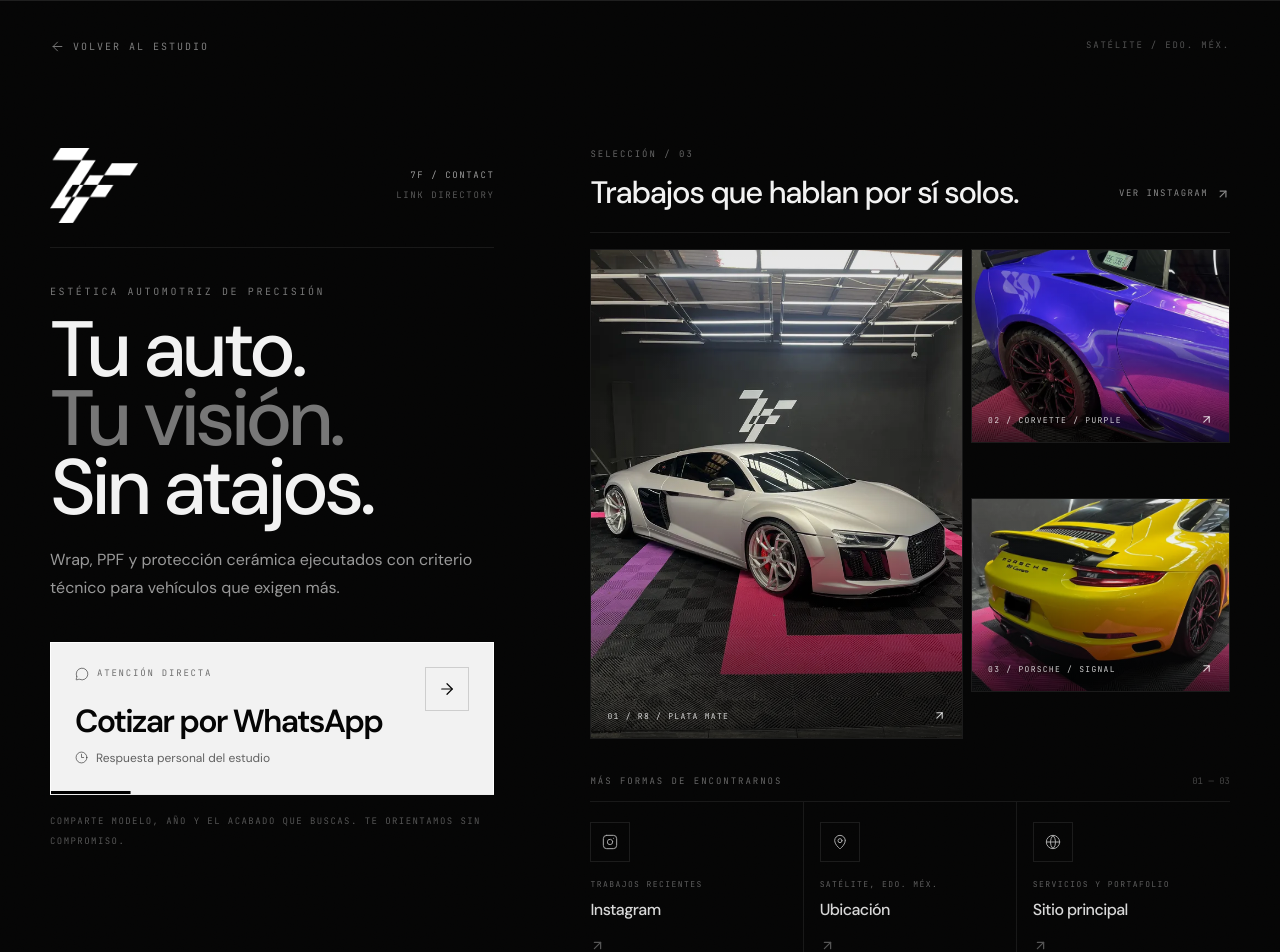
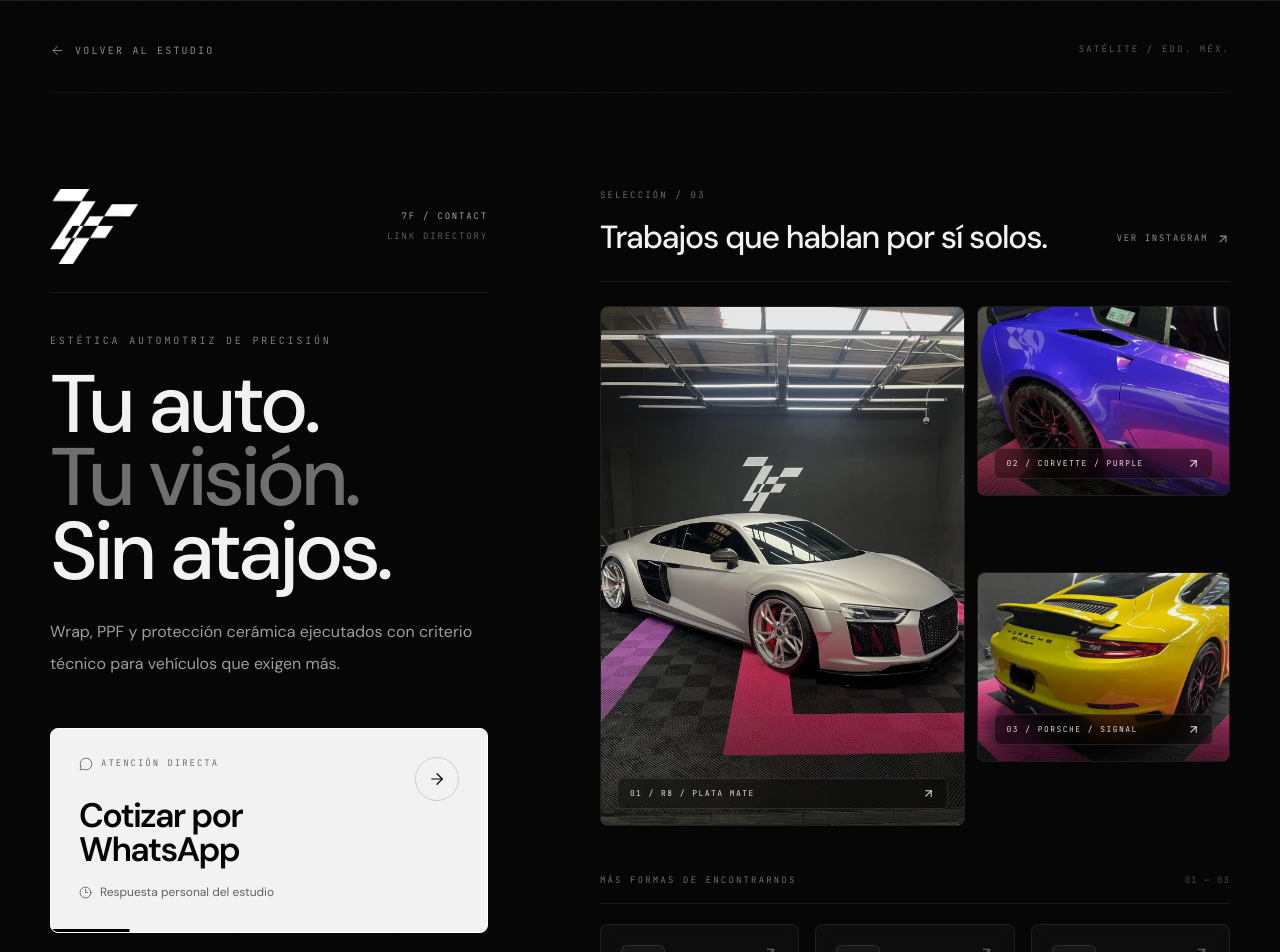
Before and after one commit to LeonardoTemporal/qr-hub-analytics, a React (Vite) app in the folder frontend/: page /enlaces in a window 1280 px wide. Shown: the top 952 px of the page. Built offline with nearby package versions, Linux system fonts and the light colour scheme; no server answers.

Commit message:
style: refine links hub visual hierarchy

```diff
--- a/frontend/src/pages/EnlacesPage.tsx
+++ b/frontend/src/pages/EnlacesPage.tsx
@@ -5,7 +5,7 @@ import {
   Clock3,
   MessageCircle,
 } from "lucide-react";
-import { useEffect, useRef } from "react";
+import { useEffect, useRef, type MouseEvent } from "react";
 import LocationSoftPrompt from "../components/LocationSoftPrompt";
 import { contactLinks, type LinkItem } from "../data/links";
 import { useLenis } from "../hooks/useLenis";
@@ -46,6 +46,12 @@ function recordLinkClick(item: LinkItem): void {
     element_id: item.analyticsId,
     metadata: { destination: item.href },
   });
+}
+
+function trackSheen(event: MouseEvent<HTMLElement>): void {
+  const rect = event.currentTarget.getBoundingClientRect();
+  event.currentTarget.style.setProperty("--mouse-x", `${event.clientX - rect.left}px`);
+  event.currentTarget.style.setProperty("--mouse-y", `${event.clientY - rect.top}px`);
 }
 
 export default function EnlacesPage() {
@@ -107,29 +113,29 @@ export default function EnlacesPage() {
   return (
     <main
       ref={rootRef}
-      className="relative min-h-dvh overflow-x-clip bg-[#050505] px-4 pb-10 pt-4 font-sans text-[#f2f2f2] sm:px-6 sm:pb-14 sm:pt-6 lg:px-10"
+      className="relative min-h-dvh overflow-x-clip bg-[#050505] px-5 pb-16 pt-5 font-sans text-[#f2f2f2] sm:px-8 sm:pb-20 sm:pt-7 lg:px-12"
     >
       <div className="precision-grid opacity-65" aria-hidden="true" />
       <div className="film-grain fixed inset-0" aria-hidden="true" />
       <div className="pointer-events-none fixed inset-x-0 top-0 h-px bg-white/10" aria-hidden="true" />
       <LocationSoftPrompt />
 
-      <header className="relative z-10 mx-auto flex w-full max-w-[1180px] items-center justify-between">
+      <header className="relative z-10 mx-auto flex w-full max-w-[1180px] items-center justify-between border-b border-white/[0.06] pb-5">
         <a
           href="/"
-          className="focus-ring enlaces-copy inline-flex min-h-11 items-center gap-2 font-mono text-[10px] uppercase tracking-[0.2em] text-[#7d7d7d] transition-colors hover:text-white"
+          className="focus-ring enlaces-copy inline-flex min-h-11 items-center gap-2.5 font-mono text-[10px] uppercase tracking-[0.22em] text-[#8a8a8a] transition-colors duration-300 hover:text-white"
         >
           <ArrowLeft size={15} strokeWidth={1.5} />
           Volver al estudio
         </a>
-        <span className="enlaces-copy hidden font-mono text-[9px] uppercase tracking-[0.2em] text-[#525252] sm:block">
+        <span className="enlaces-copy hidden font-mono text-[9px] uppercase tracking-[0.24em] text-[#5a5a5a] sm:block">
           Satélite / Edo. Méx.
         </span>
       </header>
 
-      <div className="relative z-10 mx-auto mt-10 grid w-full max-w-[1180px] gap-12 sm:mt-14 lg:mt-20 lg:grid-cols-[minmax(0,0.82fr)_minmax(520px,1.18fr)] lg:gap-16 xl:gap-24">
+      <div className="relative z-10 mx-auto mt-12 grid w-full max-w-[1180px] gap-14 sm:mt-16 lg:mt-24 lg:grid-cols-[minmax(0,0.82fr)_minmax(520px,1.18fr)] lg:gap-20 xl:gap-28">
         <section className="lg:sticky lg:top-12 lg:self-start">
-          <div className="enlaces-brand flex items-center justify-between border-b border-white/[0.08] pb-6">
+          <div className="enlaces-brand flex items-center justify-between border-b border-white/[0.08] pb-7">
             <img
               src="/assets/7fitment-logo.png"
               alt="7Fitment"
@@ -138,21 +144,21 @@ export default function EnlacesPage() {
               className="h-auto w-[76px] object-contain sm:w-[88px]"
               fetchPriority="high"
             />
-            <div className="text-right font-mono text-[9px] uppercase leading-5 tracking-[0.18em] text-[#585858]">
-              <span className="block text-[#9a9a9a]">7F / Contact</span>
+            <div className="text-right font-mono text-[9px] uppercase leading-5 tracking-[0.2em] text-[#5c5c5c]">
+              <span className="block text-[#a2a2a2]">7F / Contact</span>
               Link directory
             </div>
           </div>
 
-          <p className="enlaces-copy mt-9 font-mono text-[10px] uppercase tracking-[0.26em] text-[#777]">
+          <p className="enlaces-copy mt-10 font-mono text-[10px] uppercase tracking-[0.28em] text-[#7d7d7d]">
             Estética automotriz de precisión
           </p>
-          <h1 className="enlaces-copy mt-4 max-w-[560px] text-[clamp(2.9rem,12vw,4.9rem)] font-medium leading-[0.88] tracking-[-0.06em]">
+          <h1 className="enlaces-copy mt-5 max-w-[560px] text-[clamp(3rem,12vw,5.1rem)] font-medium leading-[0.9] tracking-[-0.055em]">
             Tu auto.
-            <span className="block text-[#777]">Tu visión.</span>
+            <span className="block text-[#6f6f6f]">Tu visión.</span>
             Sin atajos.
           </h1>
-          <p className="enlaces-copy mt-6 max-w-[480px] text-[15px] leading-7 text-[#999] sm:text-[16px]">
+          <p className="enlaces-copy mt-7 max-w-[460px] text-[15px] leading-8 text-[#9d9d9d] sm:text-[16px]">
             Wrap, PPF y protección cerámica ejecutados con criterio técnico para vehículos que exigen más.
           </p>
 
@@ -161,39 +167,39 @@ export default function EnlacesPage() {
             target="_blank"
             rel="noreferrer"
             onClick={() => recordLinkClick(primaryLink)}
-            className="focus-ring enlaces-primary group mt-9 block overflow-hidden border border-white bg-[#f2f2f2] text-[#050505] transition-colors duration-300 hover:bg-white sm:mt-10"
+            className="focus-ring enlaces-primary group mt-10 block overflow-hidden rounded-lg border border-white bg-[#f2f2f2] text-[#050505] shadow-[0_24px_60px_-24px_rgba(242,242,242,0.28)] transition-all duration-300 hover:bg-white hover:shadow-[0_32px_72px_-24px_rgba(242,242,242,0.36)] sm:mt-12"
             aria-label="Cotizar por WhatsApp"
           >
-            <span className="flex min-h-[132px] items-start justify-between gap-5 p-5 sm:min-h-[148px] sm:p-6">
+            <span className="flex min-h-[148px] items-start justify-between gap-6 p-6 sm:min-h-[164px] sm:p-7">
               <span>
-                <span className="flex items-center gap-2 font-mono text-[9px] uppercase tracking-[0.2em] text-black/55">
+                <span className="flex items-center gap-2 font-mono text-[9px] uppercase tracking-[0.22em] text-black/55">
                   <MessageCircle size={14} strokeWidth={1.6} />
                   Atención directa
                 </span>
-                <span className="mt-6 block text-[27px] font-semibold leading-none tracking-[-0.055em] sm:text-[32px]">
+                <span className="mt-7 block text-[28px] font-semibold leading-none tracking-[-0.05em] sm:text-[34px]">
                   Cotizar por WhatsApp
                 </span>
-                <span className="mt-3 flex items-center gap-2 text-[12px] text-black/60">
+                <span className="mt-4 flex items-center gap-2 text-[12px] text-black/60">
                   <Clock3 size={13} strokeWidth={1.6} /> Respuesta personal del estudio
                 </span>
               </span>
-              <span className="grid h-11 w-11 shrink-0 place-items-center border border-black/15 transition-transform duration-300 group-hover:translate-x-1">
+              <span className="grid h-11 w-11 shrink-0 place-items-center rounded-full border border-black/15 transition-transform duration-300 group-hover:translate-x-1">
                 <ArrowRight size={18} strokeWidth={1.6} />
               </span>
             </span>
             <span className="block h-[3px] origin-left scale-x-[0.18] bg-black transition-transform duration-500 group-hover:scale-x-100" aria-hidden="true" />
           </a>
 
-          <p className="enlaces-copy mt-4 font-mono text-[9px] uppercase leading-5 tracking-[0.16em] text-[#555]">
+          <p className="enlaces-copy mt-5 font-mono text-[9px] uppercase leading-5 tracking-[0.18em] text-[#585858]">
             Comparte modelo, año y el acabado que buscas. Te orientamos sin compromiso.
           </p>
         </section>
 
         <section className="min-w-0">
-          <div className="enlaces-work flex items-end justify-between gap-5 border-b border-white/[0.08] pb-4">
+          <div className="enlaces-work flex items-end justify-between gap-5 border-b border-white/[0.08] pb-5">
             <div>
-              <p className="font-mono text-[9px] uppercase tracking-[0.22em] text-[#666]">Selección / 03</p>
-              <h2 className="mt-2 text-[25px] font-medium tracking-[-0.045em] sm:text-[31px]">
+              <p className="font-mono text-[9px] uppercase tracking-[0.24em] text-[#6c6c6c]">Selección / 03</p>
+              <h2 className="mt-2.5 text-[26px] font-medium tracking-[-0.04em] sm:text-[32px]">
                 Trabajos que hablan por sí solos.
               </h2>
             </div>
@@ -201,7 +207,7 @@ export default function EnlacesPage() {
               href="https://www.instagram.com/7fitment/"
               target="_blank"
               rel="noreferrer"
-              className="focus-ring hidden min-h-11 shrink-0 items-center gap-2 font-mono text-[9px] uppercase tracking-[0.16em] text-[#888] transition-colors hover:text-white sm:flex"
+              className="focus-ring hidden min-h-11 shrink-0 items-center gap-2 font-mono text-[9px] uppercase tracking-[0.18em] text-[#8d8d8d] transition-colors duration-300 hover:text-white sm:flex"
               onClick={() => {
                 const instagram = contactLinks.find((item) => item.analyticsId === "instagram");
                 if (instagram) recordLinkClick(instagram);
@@ -216,7 +222,7 @@ export default function EnlacesPage() {
             target="_blank"
             rel="noreferrer"
             aria-label="Ver trabajos de 7Fitment en Instagram"
-            className="mt-4 grid grid-cols-2 gap-2 sm:h-[490px] sm:grid-cols-[1.18fr_0.82fr] sm:grid-rows-2"
+            className="mt-6 grid grid-cols-2 gap-3 sm:h-[520px] sm:grid-cols-[1.18fr_0.82fr] sm:grid-rows-2"
             onClick={() => {
               const instagram = contactLinks.find((item) => item.analyticsId === "instagram");
               if (instagram) recordLinkClick(instagram);
@@ -226,7 +232,7 @@ export default function EnlacesPage() {
               <figure
                 key={work.src}
                 data-testid="enlaces-work-preview"
-                className={`enlaces-work group relative m-0 min-h-0 overflow-hidden border border-white/[0.07] bg-[#0a0a0a] ${work.className}`}
+                className={`enlaces-work group relative m-0 min-h-0 overflow-hidden rounded-lg border border-white/[0.08] bg-[#0a0a0a] ${work.className}`}
               >
                 <img
                   src={work.src}
@@ -235,10 +241,10 @@ export default function EnlacesPage() {
                   alt={work.alt}
                   loading={index === 0 ? "eager" : "lazy"}
                   decoding="async"
-                  className="h-full w-full object-cover transition-transform duration-700 ease-out group-hover:scale-[1.035]"
+                  className="h-full w-full object-cover transition-transform duration-700 ease-out group-hover:scale-[1.04]"
                 />
-                <span className="absolute inset-0 bg-gradient-to-t from-black/75 via-transparent to-black/10" aria-hidden="true" />
-                <figcaption className="absolute inset-x-0 bottom-0 flex items-end justify-between p-3 font-mono text-[8px] uppercase tracking-[0.16em] text-white/80 sm:p-4">
+                <span className="absolute inset-0 bg-gradient-to-t from-black/70 via-transparent to-black/10" aria-hidden="true" />
+                <figcaption className="absolute inset-x-3 bottom-3 flex items-center justify-between rounded-md border border-white/10 bg-black/35 px-3 py-2 font-mono text-[8px] uppercase tracking-[0.18em] text-white/85 backdrop-blur-md sm:inset-x-4 sm:bottom-4">
                   <span>{String(index + 1).padStart(2, "0")} / {work.label}</span>
                   <ArrowUpRight size={13} />
                 </figcaption>
@@ -246,12 +252,12 @@ export default function EnlacesPage() {
             ))}
           </a>
 
-          <div className="mt-9 flex items-center justify-between border-b border-white/[0.08] pb-3">
-            <p className="font-mono text-[9px] uppercase tracking-[0.22em] text-[#666]">Más formas de encontrarnos</p>
-            <span className="font-mono text-[9px] text-[#444]">01 — 03</span>
+          <div className="mt-12 flex items-center justify-between border-b border-white/[0.08] pb-4">
+            <p className="font-mono text-[9px] uppercase tracking-[0.24em] text-[#6c6c6c]">Más formas de encontrarnos</p>
+            <span className="font-mono text-[9px] tracking-[0.12em] text-[#484848]">01 — 03</span>
           </div>
 
-          <div className="grid sm:grid-cols-3">
+          <div className="mt-5 grid gap-4 sm:grid-cols-3">
             {secondaryLinks.map((item) => {
               const Icon = item.icon;
               return (
@@ -261,22 +267,23 @@ export default function EnlacesPage() {
                   target={item.external ? "_blank" : undefined}
                   rel={item.external ? "noreferrer" : undefined}
                   onClick={() => recordLinkClick(item)}
-                  className="focus-ring enlaces-link group relative flex min-h-[112px] items-center gap-4 border-b border-white/[0.08] py-5 transition-colors hover:bg-white/[0.025] sm:min-h-[154px] sm:flex-col sm:items-start sm:justify-between sm:border-b-0 sm:border-r sm:px-4 sm:py-5 first:sm:pl-0 last:sm:border-r-0 last:sm:pr-0"
+                  onMouseMove={trackSheen}
+                  className="focus-ring link-sheen enlaces-link group relative flex min-h-[120px] items-center gap-4 rounded-lg border border-white/[0.08] bg-white/[0.03] p-5 backdrop-blur-sm transition-colors duration-300 hover:border-white/[0.18] hover:bg-white/[0.05] sm:min-h-[176px] sm:flex-col sm:items-start sm:justify-between"
                 >
-                  <span className="grid h-10 w-10 shrink-0 place-items-center border border-white/[0.09] text-[#aaa] transition-colors group-hover:border-white/25 group-hover:text-white">
+                  <span className="grid h-11 w-11 shrink-0 place-items-center rounded-md border border-white/[0.1] bg-white/[0.04] text-[#b0b0b0] transition-colors duration-300 group-hover:border-white/25 group-hover:text-white">
                     <Icon size={16} strokeWidth={1.5} />
                   </span>
                   <span className="min-w-0 flex-1 sm:flex-none">
-                    <span className="block font-mono text-[8px] uppercase tracking-[0.18em] text-[#5f5f5f]">{item.eyebrow}</span>
-                    <span className="mt-2 block text-[16px] font-medium tracking-[-0.035em] text-[#d8d8d8]">{item.label}</span>
+                    <span className="block font-mono text-[8px] uppercase tracking-[0.2em] text-[#666]">{item.eyebrow}</span>
+                    <span className="mt-2.5 block text-[16px] font-medium tracking-[-0.03em] text-[#dcdcdc]">{item.label}</span>
                   </span>
-                  <ArrowUpRight className="shrink-0 text-[#555] transition-transform duration-300 group-hover:-translate-y-0.5 group-hover:translate-x-0.5 group-hover:text-white" size={15} />
+                  <ArrowUpRight className="shrink-0 text-[#5c5c5c] transition-transform duration-300 group-hover:-translate-y-0.5 group-hover:translate-x-0.5 group-hover:text-white sm:absolute sm:right-5 sm:top-5" size={15} />
                 </a>
               );
             })}
           </div>
 
-          <footer className="enlaces-copy mt-10 flex flex-col gap-3 border-t border-white/[0.08] pt-5 font-mono text-[8px] uppercase tracking-[0.16em] text-[#4f4f4f] sm:flex-row sm:items-center sm:justify-between">
+          <footer className="enlaces-copy mt-12 flex flex-col gap-3 border-t border-white/[0.08] pt-6 font-mono text-[8px] uppercase tracking-[0.18em] text-[#525252] sm:flex-row sm:items-center sm:justify-between">
             <span>19.50°N 99.23°W / Satélite</span>
             <span>Wrap / PPF / Ceramic</span>
           </footer>
```
